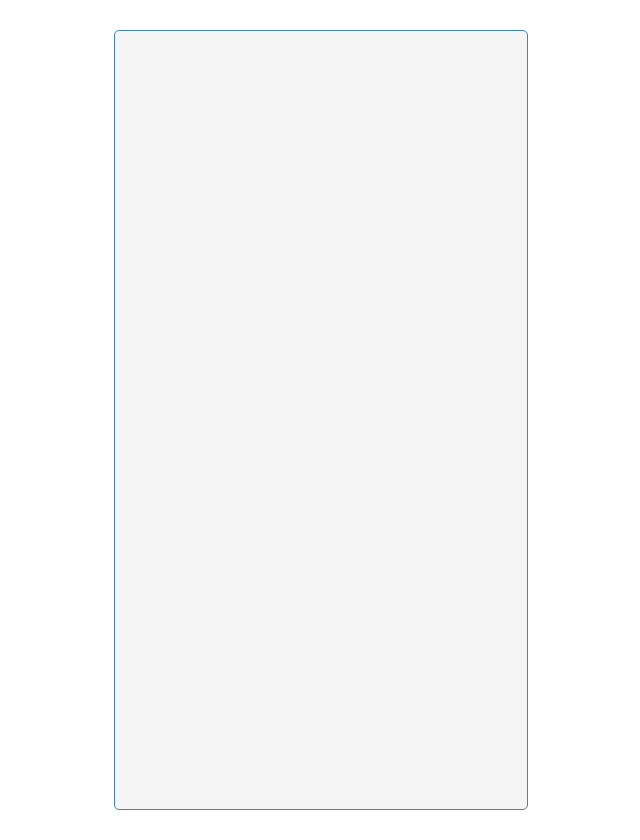
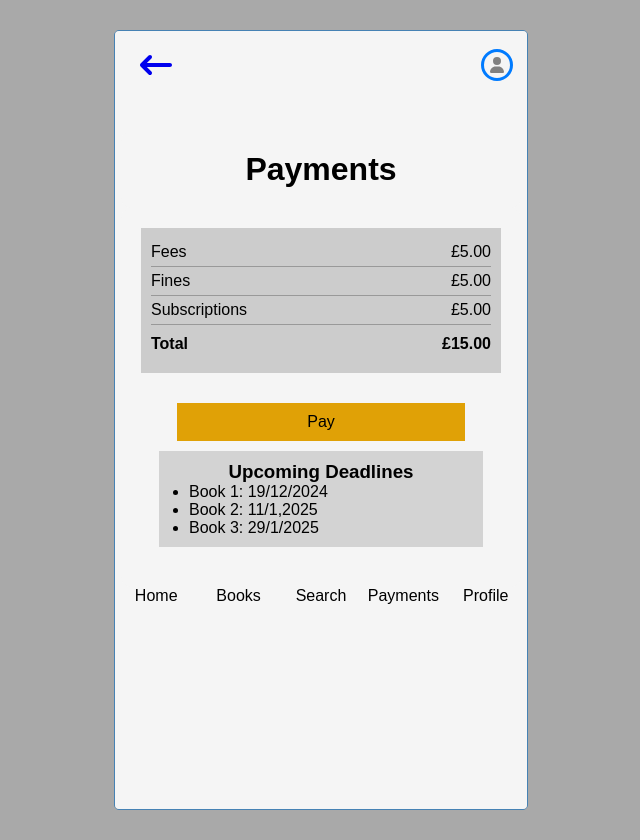
Before and after one commit to ashnanoushad2000/AML_SSE_Ashna, an Angular app: page /payments in a window 1280 px wide. Before the commit this address led to /. Shown: the whole page, without its empty margins (319-959 px from the left). Built offline with nearby package versions, Linux system fonts and the light colour scheme.

Commit message:
payment page (In Progress)

```diff
--- a/package.json
+++ b/package.json
@@ -18,6 +18,10 @@
     "@angular/platform-browser": "^18.2.0",
     "@angular/platform-browser-dynamic": "^18.2.0",
     "@angular/router": "^18.2.0",
+    "@fortawesome/angular-fontawesome": "^0.15.0",
+    "@fortawesome/free-brands-svg-icons": "^6.5.2",
+    "@fortawesome/free-regular-svg-icons": "^6.5.2",
+    "@fortawesome/free-solid-svg-icons": "^6.5.2",
     "rxjs": "~7.8.0",
     "tslib": "^2.3.0",
     "zone.js": "~0.14.10"
--- a/src/app/app.routes.ts
+++ b/src/app/app.routes.ts
@@ -3,13 +3,14 @@ import { Routes, RouterModule} from '@angular/router';
 import { LoginPageComponent } from './components/login-page/login-page.component';
 import { RegistrationPageComponent } from './components/registration-page/registration-page.component';
 import { HeaderComponent } from './components/header/header.component';
+import { PaymentsComponent } from './components/payments/payments.component';
 
 export const routes: Routes = [{
     path: '', component: LoginPageComponent},
     { path: 'registration-page', component: RegistrationPageComponent
     },
     {
-        path: 'header', component: HeaderComponent
+        path: 'payments', component: PaymentsComponent
     }
 ];
 
--- a/src/app/components/header/header.component.css
+++ b/src/app/components/header/header.component.css
@@ -0,0 +1,33 @@
+.fa-stack {
+    position: relative; /* Ensures stacking works as expected */
+    display: inline-block; /* Keeps the icons aligned inline */
+    width: 2.5em; /* Adjust as needed for size */
+    height: 2.5em;
+    line-height: 2.5em; /* Aligns text/icons vertically */
+    text-align: center; /* Aligns text/icons horizontally */
+}
+
+.fa-stack-circle {
+    position: absolute;
+    top: 0;
+    left: 0;
+}
+
+.fa-stack-user {
+    position: absolute;
+    top: 50%;
+    left: 50%;
+    transform: translate(-50%, -50%); /* Centers the user icon perfectly */
+}
+
+.profile-container {
+    position: relative; /* Position relative to the parent container */        /* Adjust distance from the top */
+    right: -20px;       /* Adjust distance from the right */
+    top: -15px;
+}
+
+.back-arrow {
+    position: relative;
+    right: -15px;
+    top: -15px;
+}
--- a/src/app/components/header/header.component.html
+++ b/src/app/components/header/header.component.html
@@ -1 +1,11 @@
-<h1>Advanced Media<br>Library</h1>
+<div class="header">
+<div class="back-arrow">
+    <a routerLink={{route}}><fa-icon [icon] = "faArrowLeftLong" style="font-size: 2rem;"></fa-icon></a>
+    </div>
+    <div class="profile-container">
+    <a routerLink="/"><span class="fa-stack fa-2x">
+    <fa-icon [icon]="faCircle" class="fa-stack-2x" style="color: #007bff; font-size: 2rem;"></fa-icon> <!-- Blue circle -->
+    <fa-icon [icon]="faUser" class="fa-stack-1x" style="color: gray; font-size: 1.0rem;"></fa-icon> <!-- White user icon -->
+  </span></a>
+    </div>
+</div>
--- a/src/app/components/header/header.component.ts
+++ b/src/app/components/header/header.component.ts
@@ -1,12 +1,19 @@
-import { Component } from '@angular/core';
+import { Component, Input } from '@angular/core';
+import { RouterLink } from '@angular/router';
+import {FontAwesomeModule} from '@fortawesome/angular-fontawesome'
+import {faArrowLeftLong, faUser} from '@fortawesome/free-solid-svg-icons'
+import { faCircle } from "@fortawesome/free-regular-svg-icons";
 
 @Component({
   selector: 'app-header',
   standalone: true,
-  imports: [],
+  imports: [RouterLink, FontAwesomeModule],
   templateUrl: './header.component.html',
   styleUrl: './header.component.css'
 })
 export class HeaderComponent {
-
+  @Input() route: string = '';
+  faArrowLeftLong = faArrowLeftLong;
+  faUser = faUser;
+  faCircle = faCircle;
 }
--- a/src/app/components/login-page/login-page.component.css
+++ b/src/app/components/login-page/login-page.component.css
@@ -93,3 +93,7 @@ a {
 a:hover {
     text-decoration: underline;
 }
+
+.container {
+    padding: 30px;
+  }
--- /dev/null
+++ b/src/app/components/payments/payments.component.css
@@ -0,0 +1,51 @@
+  .container {
+    padding: 30px;
+  }
+  .payment-section {
+    width: 100%;
+    background-color: #ccc;
+    padding: 10px;
+    margin-bottom: 20px;
+  }
+  .payment-item {
+    display: flex;
+    justify-content: space-between;
+    align-items: center;
+    padding: 5px 0;
+  }
+  .payment-item:not(:last-child) {
+    border-bottom: 1px solid #999;
+  }
+  .total {
+    font-weight: bold;
+    padding: 10px 0;
+  }
+  .pay-button {
+    background-color: #e0a106;
+    padding: 10px;
+    text-align: center;
+    width: 80%;
+    margin: 10px 0;
+    cursor: pointer;
+  }
+  .upcoming-deadlines {
+    width: 90%;
+    background-color: #d3d3d3;
+    padding: 10px;
+    text-align: center;
+    margin-bottom: 20px;
+  }
+  .upcoming-deadlines ul {
+    list-style: disc;
+    padding-left: 20px;
+    text-align: left;
+  }
+  .footer-icons {
+    display: flex;
+    justify-content: space-around;
+    width: 100%;
+  }
+  .footer-icon {
+    text-align: center;
+    width: 20%;
+  }
--- /dev/null
+++ b/src/app/components/payments/payments.component.html
@@ -0,0 +1,46 @@
+<app-header></app-header>
+<div class="centered-container">
+  <h1>Payments</h1>
+</div>
+
+  <div class="centered-container">
+
+    <div class="payment-section">
+      <div class="payment-item" (click)="viewDetails('Fees')">
+        <span>Fees</span>
+        <span>{{ payments.fees | currency: 'GBP' }}</span>
+      </div>
+      <div class="payment-item" (click)="viewDetails('Fines')">
+        <span>Fines</span>
+        <span>{{ payments.fines | currency: 'GBP' }}</span>
+      </div>
+      <div class="payment-item" (click)="viewDetails('Subscriptions')">
+        <span>Subscriptions</span>
+        <span>{{ payments.subscriptions | currency: 'GBP' }}</span>
+      </div>
+      <div class="payment-item total">
+        <span>Total</span>
+        <span>{{ total | currency: 'GBP' }}</span>
+      </div>
+    </div>
+
+
+    <div class="pay-button" (click)="makePayment()">Pay</div>
+
+
+    <div class="upcoming-deadlines">
+      <h3>Upcoming Deadlines</h3>
+      <ul>
+        <li *ngFor="let deadline of deadlines">{{ deadline }}</li>
+      </ul>
+    </div>
+  </div>
+
+
+  <div class="footer-icons">
+    <div class="footer-icon">Home</div>
+    <div class="footer-icon">Books</div>
+    <div class="footer-icon">Search</div>
+    <div class="footer-icon">Payments</div>
+    <div class="footer-icon">Profile</div>
+  </div>
--- /dev/null
+++ b/src/app/components/payments/payments.component.ts
@@ -0,0 +1,68 @@
+import { CommonModule } from '@angular/common';
+import { Component } from '@angular/core';
+import { RouterLink } from '@angular/router';
+import {FontAwesomeModule} from '@fortawesome/angular-fontawesome'
+import {faArrowLeftLong, faUser} from '@fortawesome/free-solid-svg-icons'
+import { faCircle } from "@fortawesome/free-regular-svg-icons";
+import { HeaderComponent } from '../header/header.component';
+
+
+export interface payment{
+  fees: number;
+  fines: number;
+  subscriptions: number;
+}
+
+@Component({
+  selector: 'app-payments',
+  standalone: true,
+  imports: [CommonModule, FontAwesomeModule, RouterLink, HeaderComponent],
+  templateUrl: './payments.component.html',
+  styleUrl: './payments.component.css'
+})
+
+export class PaymentsComponent {
+  payments : payment = { fees: 0, fines: 0, subscriptions: 0 };
+  total = 0;
+  deadlines: String[] = [];
+  faArrowLeftLong = faArrowLeftLong;
+  faUser = faUser;
+  faCircle = faCircle;
+
+  //constructor(private paymentsService: PaymentsService) {}
+
+  ngOnInit(): void {
+    this.fetchPayments();
+    this.fetchDeadlines();
+  }
+
+  fetchPayments(): void {
+    //Fetch from Database
+    //this.paymentsService.getPayments().subscribe(data => {
+    //this.payments = data;
+    // this.calculateTotal();
+   //});
+   this.payments = {fees: 5,fines: 5,subscriptions: 5};
+   this.calculateTotal()
+  }
+
+  fetchDeadlines(): void {
+    //Fetch from Database
+    //this.paymentsService.getDeadlines().subscribe(data => {
+    //  this.deadlines = data;
+    //});
+    this.deadlines = ["Book 1: 19/12/2024", "Book 2: 11/1,2025", "Book 3: 29/1/2025"]
+  }
+
+  calculateTotal(): void {
+    this.total = this.payments.fees + this.payments.fines + this.payments.subscriptions;
+  }
+
+  viewDetails(category: string): void {
+    alert(`Viewing details for ${category}`);
+  }
+
+  makePayment(): void {
+    alert('Payment processing...');
+  }
+}
--- a/src/app/components/registration-page/registration-page.component.css
+++ b/src/app/components/registration-page/registration-page.component.css
@@ -96,3 +96,7 @@ a:hover {
 .route{
     padding-bottom: 40px;
 }
+
+.container {
+    padding: 30px 30px 0px 30px;
+  }
--- a/src/styles.css
+++ b/src/styles.css
@@ -7,6 +7,7 @@
 
   body {
     font-family: "Poppins", sans-serif;
+    background-color: darkgrey
   }
 
   .container {
@@ -15,7 +16,6 @@
     overflow: auto;
     min-height: 780px;
     border: 1px solid steelblue;
-    padding: 30px;
     border-radius: 5px;
     background-color: #f5f5f5;
   }
@@ -89,3 +89,46 @@
     display: inline-block;
     vertical-align: middle;
   }
+
+  .header, .footer {
+    width: 100%;
+
+    display: flex;
+    justify-content: space-between;
+    align-items: center;
+    padding: 10px;
+  }
+
+  .fa-stack {
+    position: relative; /* Ensures stacking works as expected */
+    display: inline-block; /* Keeps the icons aligned inline */
+    width: 2.5em; /* Adjust as needed for size */
+    height: 2.5em;
+    line-height: 2.5em; /* Aligns text/icons vertically */
+    text-align: center; /* Aligns text/icons horizontally */
+}
+
+.fa-stack-circle {
+    position: absolute;
+    top: 0;
+    left: 0;
+}
+
+.fa-stack-user {
+    position: absolute;
+    top: 50%;
+    left: 50%;
+    transform: translate(-50%, -50%); /* Centers the user icon perfectly */
+}
+
+.profile-container {
+    position: relative; /* Position relative to the parent container */        /* Adjust distance from the top */
+    right: -20px;       /* Adjust distance from the right */
+    top: -15px;
+}
+
+.back-arrow {
+    position: relative;
+    right: -15px;
+    top: -15px;
+}
```
Also changed, not shown: src/app/app.component.html (line endings or trailing spaces), 2 other files (tests, documents, lock files or other folders).
